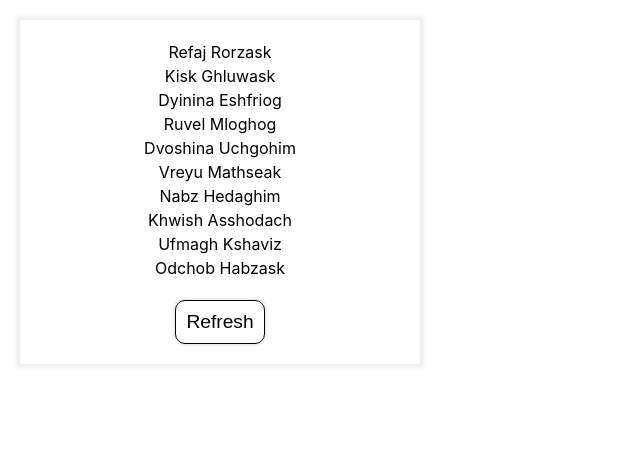
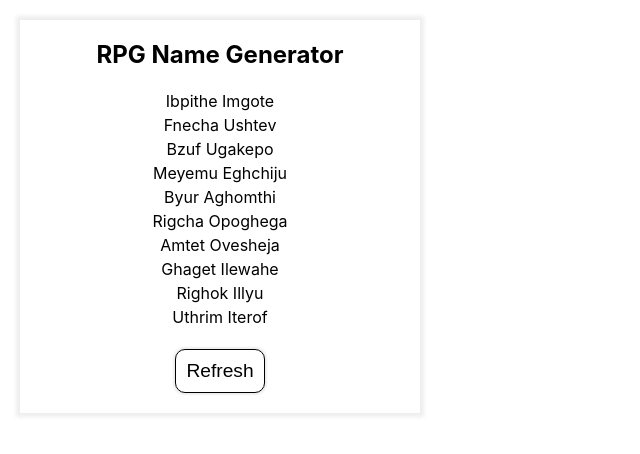
Before and after one commit to jwbutler/rpg-names, a React (Create React App) app: page / in a window 1280 px wide. Shown: the top 454 px of the page, without its empty margins (0-640 px from the left). Built offline with nearby package versions, Linux system fonts and the light colour scheme.

Commit message:
removed suffixes

```diff
--- a/src/App.module.css
+++ b/src/App.module.css
@@ -6,6 +6,12 @@
   flex-direction: column;
   align-items: center;
   justify-content: flex-start;
+}
+
+.header {
+  font-size: 1.5rem;
+  font-weight: bold;
+  margin: 0 0 20px 0;
 }
 
 .names {
--- a/src/App.tsx
+++ b/src/App.tsx
@@ -7,6 +7,9 @@ function App() {
 
   return (
     <div className={styles.app}>
+      <h1 className={styles.header}>
+        RPG Name Generator
+      </h1>
       <div className={styles.names}>
         {names.map(name => (
           <div className={styles.name} key={name}>
--- a/src/names.ts
+++ b/src/names.ts
@@ -19,7 +19,7 @@ const generateConsonantArray = (numConsonants: number): string[] => {
     consonantArray.push(randomConsonant());
   }
   return consonantArray;
-}
+};
 
 const generateVowelPatterns = (minVowels: number, maxVowels: number) => {
   const targetNumVowels = random.randint(minVowels, maxVowels)
@@ -39,7 +39,7 @@ const generateVowelPatterns = (minVowels: number, maxVowels: number) => {
     }
   }
   return patterns;
-}
+};
 
 const addVowels = (consonantArray: string[], vowelPattern: string[]): string[] => {
   let consonantIndex = 0;
@@ -51,7 +51,7 @@ const addVowels = (consonantArray: string[], vowelPattern: string[]): string[] =
     }
   }
   return word;
-}
+};
 
 const checkWordArray = (phonemes: string[]) => {
   if (isConsonant(phonemes[0])) {
@@ -86,7 +86,7 @@ const checkWordArray = (phonemes: string[]) => {
     }
   }
   return true;
-}
+};
 
 const generateWordArray = (vowelPatterns: string[][], numConsonants: number = 3): string[] => {
   const validVowelPatterns: string[][] = [];
@@ -103,25 +103,18 @@ const generateWordArray = (vowelPatterns: string[][], numConsonants: number = 3)
   } else {
     return generateWordArray(vowelPatterns); // zomg recursion
   }
-}
+};
 
 const generateWord = (minRootLength: number, maxRootLength: number) => {
   const vowelPatterns = generateVowelPatterns(minRootLength, maxRootLength);
   const wordArray = generateWordArray(vowelPatterns);
   return toTitleCase(wordArray.join(''));
-}
-
-const femaleSuffixes = ['ea', 'ia', 'isa', 'ana', 'iana', 'ela', 'ika', 'ina']
-const lastNameSuffixes = ['az', 'ak', 'ar', 'ach', 'an', 'ev', 'og', 'ot', 'op', 'iz', 'it', 'im', 'ask']
+};
 
 const generateFullName = () => {
-  const minRootLength = 1;
-  const maxRootLength = 2;
-  const firstName = (random.randint(1, 3) === 3)
-    ? `${generateWord(minRootLength, maxRootLength)}${random.choice(femaleSuffixes)}`
-    : generateWord(minRootLength, maxRootLength);
-  const lastName = `${generateWord(minRootLength, maxRootLength)}${random.choice(lastNameSuffixes)}`;
+  const firstName = generateWord(1, 3);
+  const lastName = generateWord(2, 4);
   return `${firstName} ${lastName}`;
-}
+};
 
 export { generateFullName };
```
